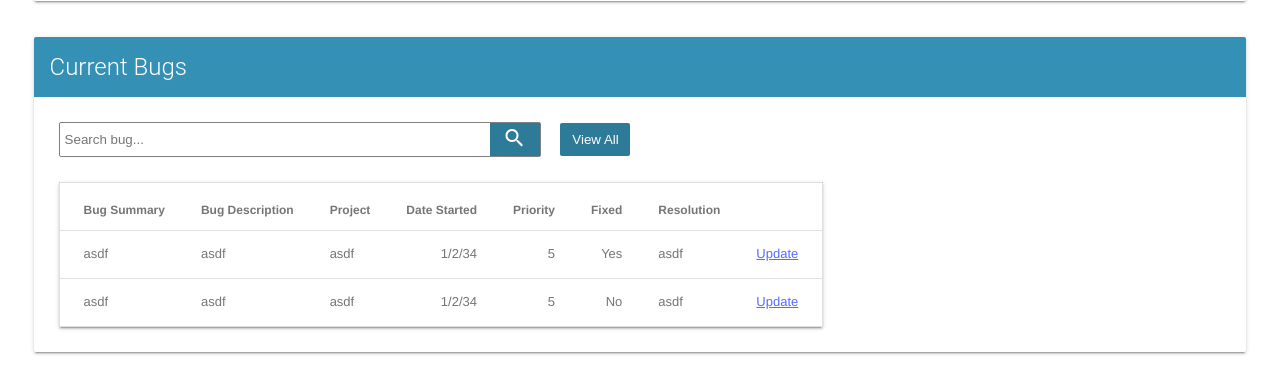
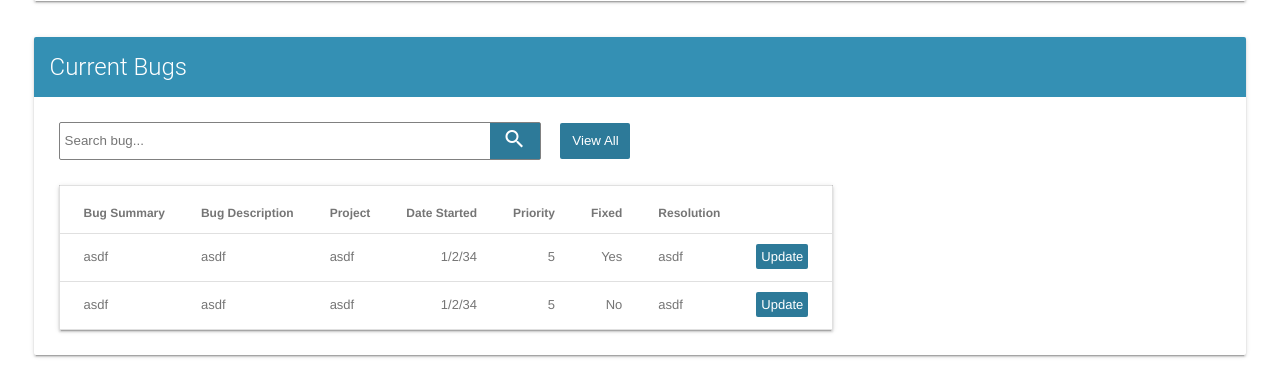
Before and after one commit to adam4321/CS-340_Databases, a Node server app: page / in a window 1280 px wide. Shown: the part 611-997 px from the top of the page. Before the commit the page ends 966 px from the top, so only its background shows below. Run offline with Node 20, Linux system fonts and the light colour scheme; some libraries are stand-ins or nearby versions.

Commit message:
change visuals of update bug button

```diff
--- a/group_project/public/user-home.css
+++ b/group_project/public/user-home.css
@@ -22,12 +22,13 @@
 #search-form button, #clear-search {
     right: 0;
     left: 0;
-    background-color: rgb(45, 122, 153);
+    background-color: #2d7a99;
     color: #fff;
     width: 50px;
+    height: 36px !important;
 }
 
-#search-form button:hover, #clear-search:hover {
+#search-form button:hover, #clear-search:hover, .update-btn:hover {
     background-color: #226078;
 }
 
@@ -42,3 +43,12 @@
     width: 420px;
     padding: 5px;
 }
+
+.update-btn {
+    background-color: #2d7a99;
+    border: none;
+    border-radius: 2px;
+    padding: 5px;
+    text-decoration: none;
+    color: #fff;
+}
--- a/group_project/views/user-home.handlebars
+++ b/group_project/views/user-home.handlebars
@@ -93,7 +93,7 @@
                     <td>5</td>
                     <td>Yes</td>
                     <td class="mdl-data-table__cell--non-numeric">asdf</td>
-                    <td><a href="/edit-bug">Update</a></td>
+                    <td><a class="update-btn" href="/edit-bug">Update</a></td>
                 </tr>
                 <tr>
                     <td class="mdl-data-table__cell--non-numeric">asdf</td>
@@ -103,7 +103,7 @@
                     <td>5</td>
                     <td>No</td>
                     <td class="mdl-data-table__cell--non-numeric">asdf</td>
-                    <td><a href="/edit-bug">Update</a></td>
+                    <td><a class="update-btn" href="/edit-bug">Update</a></td>
                 </tr>
             </tbody>
         </table>
```
